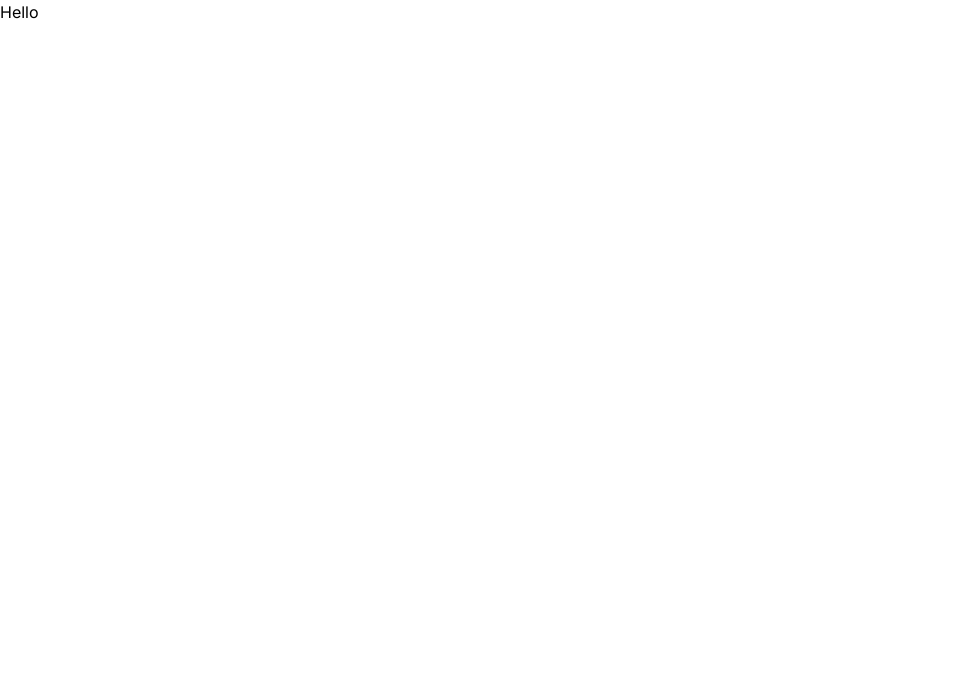
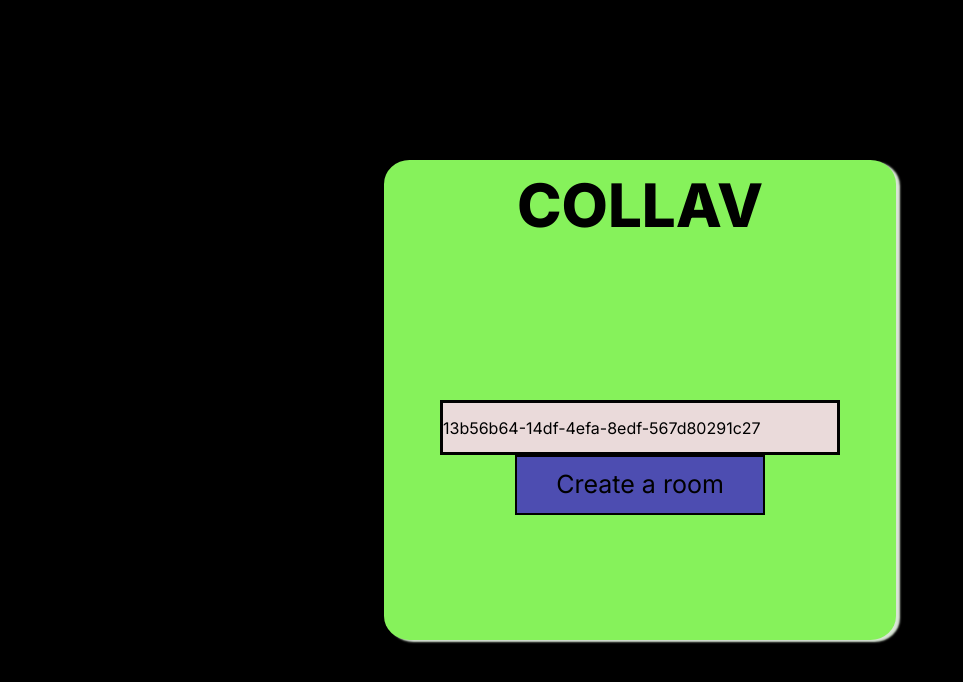
Before and after one commit to 00abhishek0000/collav, a Next.js app in the folder client/: page / in a window 1280 px wide. Shown: the top 682 px of the page, without its empty margins (0-963 px from the left). Built offline with nearby package versions, Linux system fonts and the light colour scheme.

Commit message:
room id frontend

```diff
--- /dev/null
+++ b/client/app/mainPage.css
@@ -0,0 +1,47 @@
+.outerDiv{
+    height: 100vh;
+    width: 100vw;
+    display: flex;
+    background-color: rgb(0, 0, 0);
+    justify-content: center;
+    align-items: center;
+}
+.innerDiv{
+    height: 60%;
+    width: 40%;
+    background-color: rgb(134, 242, 91);
+    border-radius: 5%;
+    box-shadow: 4px 2px 2px rgb(217, 229, 214);
+    text-align: center;
+}
+.heading{
+    font-size: 60px;
+    font-weight: 800;
+}
+
+.createRoom{
+    width: 250px;
+    height:60px;
+    background-color: rgb(77, 77, 177);
+    font-size: 25px;
+    border-color: black;
+    border: 2px solid;
+}
+.createRoom:hover{
+    background-color: rgb(106, 106, 179);
+}
+
+.textbox{
+    height: 55px;
+    width: 400px;
+    background-color: rgb(234, 218, 218);
+    border-color: black;
+    border: 3px solid;
+}
+.huh{
+    display: flex;
+    flex-direction: column;
+    justify-content: center;
+    align-items: center;
+    padding-top: 150px;
+}
--- a/client/app/page.tsx
+++ b/client/app/page.tsx
@@ -1,13 +1,40 @@
+'use client'
 import Link from 'next/link'
+import './mainPage.css'
+import { useRouter } from 'next/navigation';
+import { v4 as uuidv4 } from 'uuid';
+import { useState } from 'react';
 
 export default function Home() {
-  const val = 124;
+  const router = useRouter();
+  const val = uuidv4();
+  const [roomId, setRoomId] = useState(`${val}`);
+
+  const handleClick = ()=> {
+    if(roomId.trim()===''){
+      alert('Please enter a valid room id')
+      return;
+    }
+    router.push(`/lobby/${roomId.trim()}`);
+  }
+
   return (
     <>
-      <div>
-        Hello
-        <Link href={`/lobby/${val}`}>
-        </Link>
+      <div className='outerDiv'>
+        <div className='innerDiv'>
+          <p className='heading'>COLLAV</p>
+          <div className='huh'>
+           <input className='textbox'
+            type="text"
+            placeholder="Enter Room ID"
+            value={roomId}
+            onChange={(e) => setRoomId(e.target.value)}
+            />
+            <button onClick={handleClick} className='createRoom'>
+              Create a room
+            </button>
+          </div>
+        </div>
       </div>
     </>
   )
--- a/client/package.json
+++ b/client/package.json
@@ -23,9 +23,11 @@
     "slate": "^0.94.1",
     "slate-react": "^0.98.1",
     "socket.io-client": "^4.7.2",
-    "typescript": "5.1.6"
+    "typescript": "5.1.6",
+    "uuid": "^9.0.0"
   },
   "devDependencies": {
+    "@types/uuid": "^9.0.2",
     "autoprefixer": "^10.4.14",
     "postcss": "^8.4.27",
     "tailwindcss": "^3.3.3"
```
Also changed, not shown: 1 other file (tests, documents, lock files or other folders).
